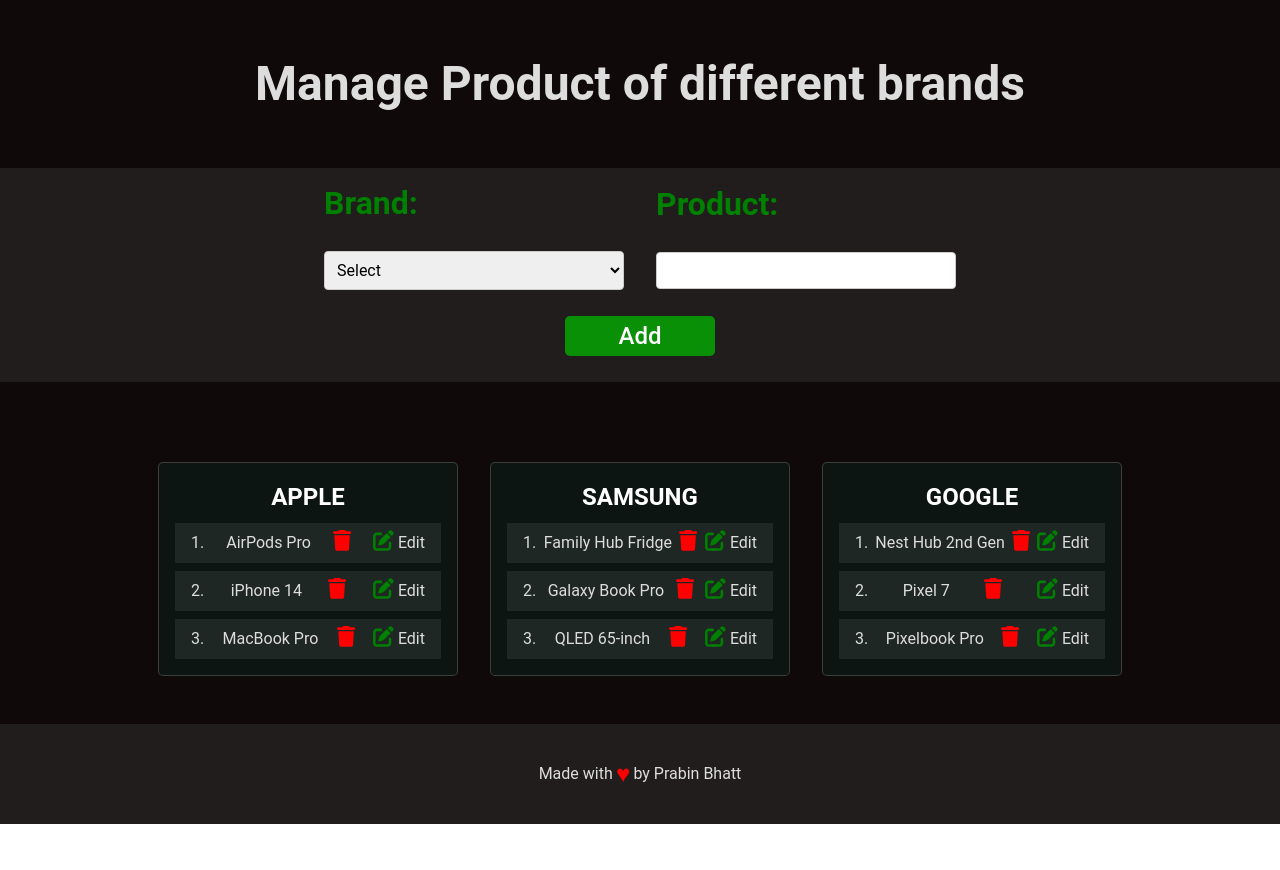
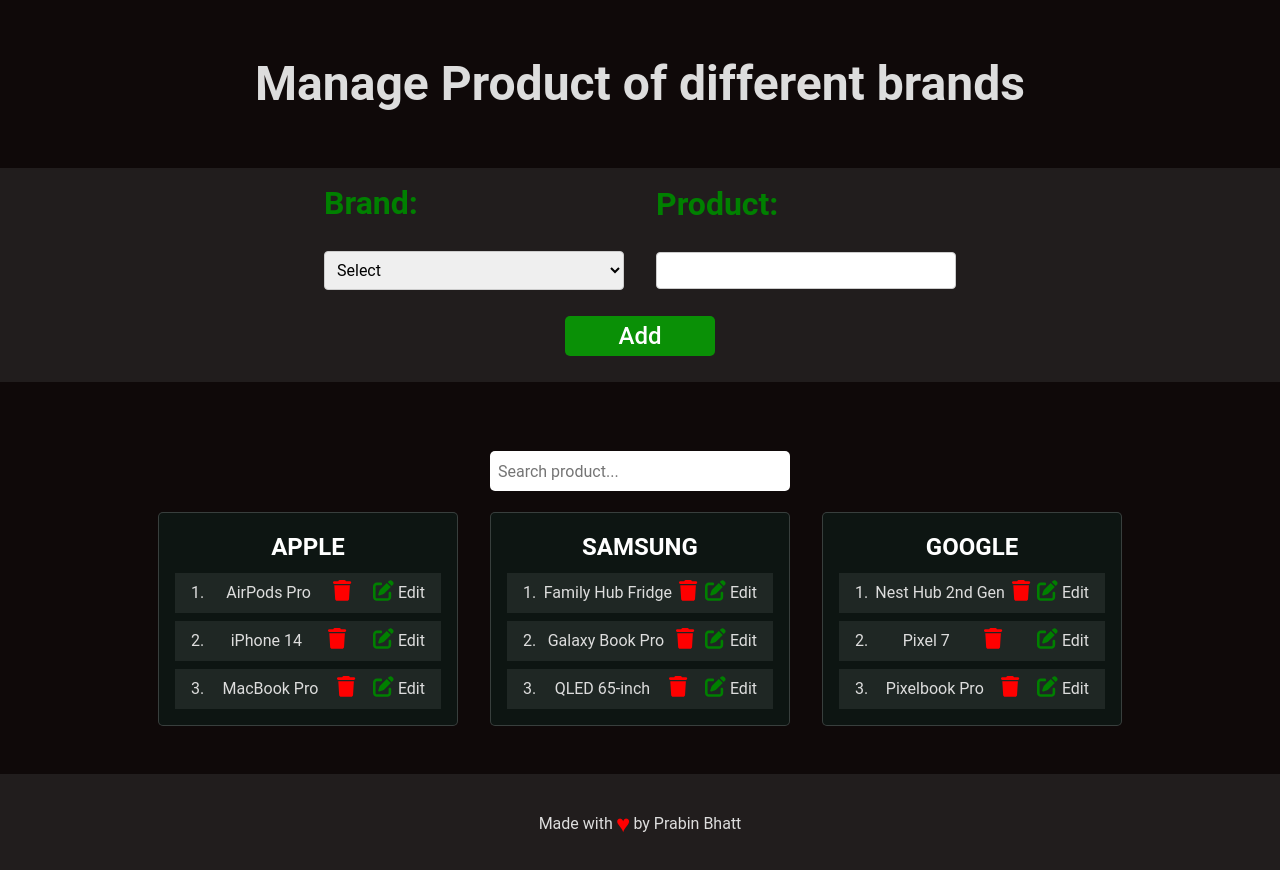
Before and after one commit to UIBoxx/productManager, a React (Vite) app: page / in a window 1280 px wide. Shown: the top 870 px of the page. Before the commit the page ends 824 px from the top, so only its background shows below. Built offline with nearby package versions, Linux system fonts and the light colour scheme.

Commit message:
first commit

```diff
--- a/src/components/productTable/productTable.css
+++ b/src/components/productTable/productTable.css
@@ -10,6 +10,25 @@
     flex-wrap: wrap;
     overflow-x: hidden;
     padding: 2rem 0;
+  }
+
+  .search-box{
+    width: 80vw;
+    height: 50px;
+    /* border: 1px solid red; */
+    display: flex;
+    align-items: center;
+    justify-content: center;
+  }
+
+  .search-box> input{
+    outline: none;
+    border: none;
+    width: 300px;
+    height: 40px;
+    border-radius: 5px;
+    padding: 0 8px;
+    font-size: 1rem;
   }
 
   .product-table {
--- a/src/components/productTable/productTable.tsx
+++ b/src/components/productTable/productTable.tsx
@@ -1,6 +1,7 @@
 import './productTable.css';
 import { FontAwesomeIcon } from '@fortawesome/react-fontawesome';
 import { faCircleExclamation, faPenToSquare, faTrash } from '@fortawesome/free-solid-svg-icons';
+import { useState } from 'react';
 
 export interface Product {
   id: number;
@@ -19,13 +20,34 @@
 }
 
 function ProductTable({ productData, onDeleteProduct, onEditProduct }: Props) {
+  const [searchInput, setSearchInput] = useState(''); // Create a state for the search input
+
+  const handleSearchInputChange = (event:  React.ChangeEvent<HTMLInputElement>) => {
+    setSearchInput(event.target.value); // Update the search input state on input change
+  };
+
   const sortProductsAlphabetically = (products: Product[]) => {
     return products.slice().sort((a, b) => a.name.localeCompare(b.name));
   };
 
+  const filteredProducts = productData.brands.map((brand) => ({
+    ...brand,
+    products: brand.products.filter((product) =>
+      product.name.toLowerCase().includes(searchInput.toLowerCase())
+    ),
+  }));
+
   return (
     <div className="main-content">
-      {productData.brands.map((brand) => {
+      <div className="search-box">
+        <input
+          type="text"
+          placeholder="Search product..."
+          value={searchInput}
+          onChange={handleSearchInputChange} // Add onChange event handler for search input
+        />
+      </div>
+      {filteredProducts.map((brand) => {
         const sortedProducts = sortProductsAlphabetically(brand.products);
 
         return (
@@ -34,7 +56,12 @@
               <h2>{brand.name.toUpperCase()}</h2>
             </div>
             {sortedProducts.length === 0 ? (
-              <div className="no-products-message"><i><FontAwesomeIcon icon={faCircleExclamation} style={{fontSize:'2rem', color:'#aaa'}}/></i>No products available.</div>
+              <div className="no-products-message">
+                <i>
+                  <FontAwesomeIcon icon={faCircleExclamation} style={{ fontSize: '2rem', color: '#aaa' }} />
+                </i>
+                No products available.
+              </div>
             ) : (
               sortedProducts.map((product, index) => (
                 <div key={product.id} className="product">
@@ -42,18 +69,12 @@
                   <span>{product.name}</span>
                   <span onClick={() => onDeleteProduct(brand.name, product.id)}>
                     <i>
-                      <FontAwesomeIcon
-                        icon={faTrash}
-                        style={{ color: 'red', fontSize: '1.3rem' }}
-                      />
+                      <FontAwesomeIcon icon={faTrash} style={{ color: 'red', fontSize: '1.3rem' }} />
                     </i>
                   </span>
                   <span onClick={() => onEditProduct(brand.name, product.id)}>
                     <i>
-                      <FontAwesomeIcon
-                        icon={faPenToSquare}
-                        style={{ color: 'green', fontSize: '1.3rem' }}
-                      />
+                      <FontAwesomeIcon icon={faPenToSquare} style={{ color: 'green', fontSize: '1.3rem' }} />
                     </i>{' '}
                     Edit
                   </span>
```
Also changed, not shown: 1 other file (tests, documents, lock files or other folders).
